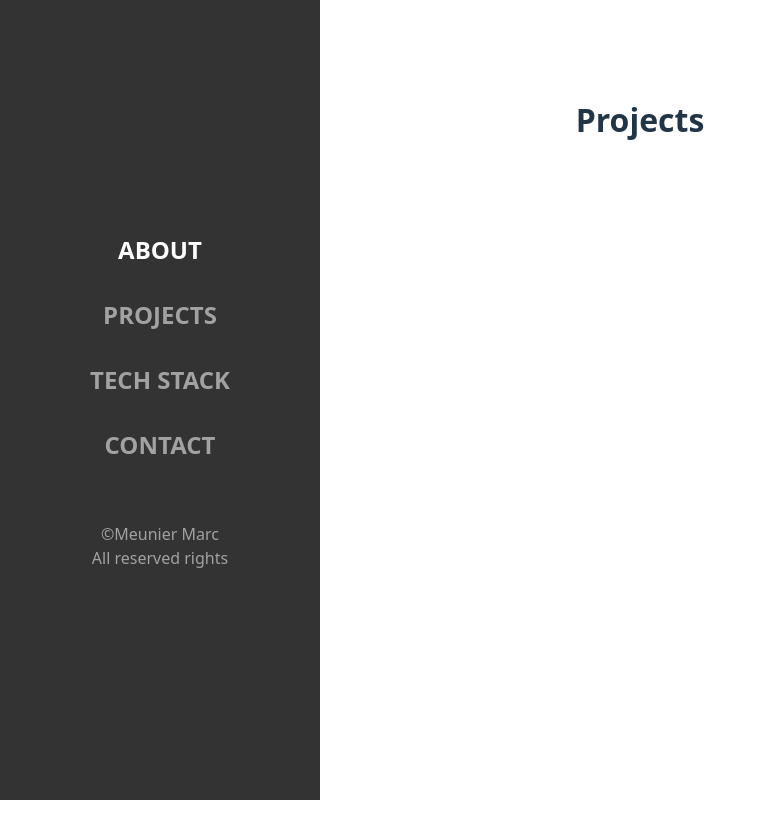
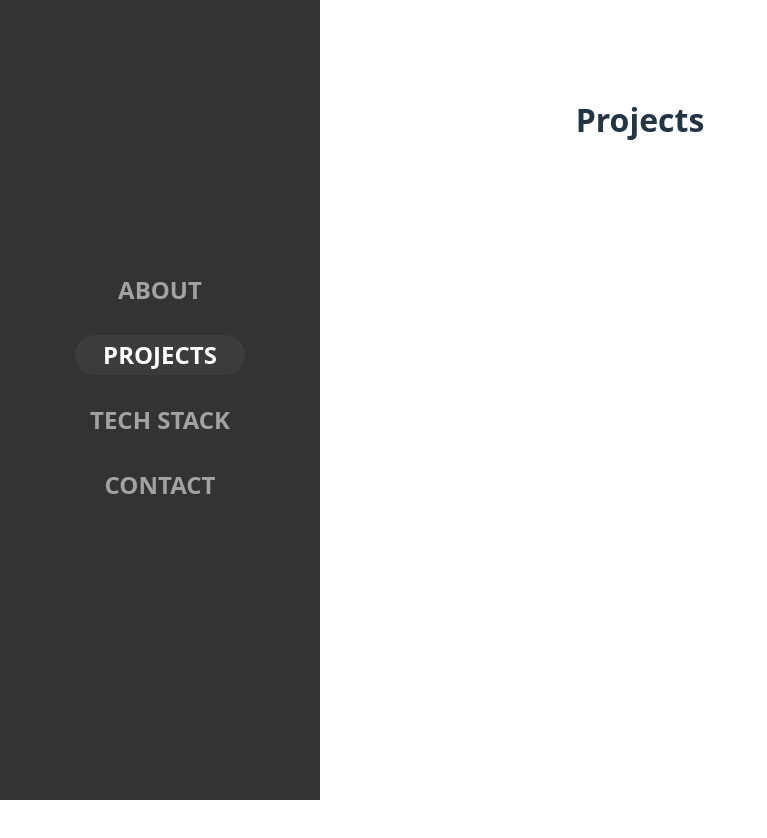
Before and after one commit to Seri0usBlack/My-Vuejs-Portfolio, a Vue app: page / in a window 1280 px wide. Shown: the top 838 px of the page, without its empty margins (0-767 px from the left). Built offline with nearby package versions, Linux system fonts and the light colour scheme.

Commit message:
Raccordement des slides avec la sidebar

```diff
--- a/src/components/Navigation.vue
+++ b/src/components/Navigation.vue
@@ -1,46 +1,37 @@
 <template>
     <nav class="sidebar">
       <ul>
-            <li v-for="section in sections"
+      <li
+        v-for="section in sections"
         :key="section.id"
-            :class="{ active: isActive(section.id) }"
-            @click="setActive(section.id)">
+        :class="{ active: section.id === activeSection }"
+      >
         {{ section.name }}
       </li>
     </ul>
-        <p>&copy;Meunier Marc <br>All reserved rights</p>
   </nav>
-
 </template>
-
-
-
-
 
 <script lang="ts">
 export default {
   name: 'Navigation',
+  props: {
+    activeSection: {
+      type: String,
+      required: true
+    }
+  },
   data() {
     return {
-      activeSection: 'about',  // Section active par défaut
-      // Tableau des sections de la sidebar
       sections: [
-        { id: 'about', name: 'About' },
-        { id: 'projects', name: 'Projects' },
-        { id: 'skills', name: 'Tech Stack' },
-        { id: 'contact', name: 'Contact' },
-      ],
-    };
-  },
-  methods: {
-    setActive(sectionId) {
-      this.activeSection = sectionId;
-    },
-    isActive(sectionId) {
-      return this.activeSection === sectionId;
-    },
-  },
-};
+        { id: 'About', name: 'About' },
+        { id: 'Projects', name: 'Projects' },
+        { id: 'TechStack', name: 'Tech Stack' },
+        { id: 'Contact', name: 'Contact' },
+      ]
+    }
+  }
+}
 </script>
 
 <style scoped>
@@ -81,6 +72,7 @@ export default {
 
 .sidebar ul li.active{
     color: #fff;
+    background-color: rgba(164, 158, 158, 0.081);
 }
 
 
--- a/src/components/Sliders.vue
+++ b/src/components/Sliders.vue
@@ -1,6 +1,6 @@
 <template>
-    <div class="slider-container">
-        <Navigation :active-index="activeIndex" :titles="slidesTitles" />
+    <div class="sliders-container">
+        <Navigation :activeSection="currentSection" />
 
 
         <div class="slides-viewport">
@@ -13,7 +13,7 @@
 </template>
 
 <script lang="ts">
-import {ref, onMounted } from 'vue';
+import {ref, onMounted, computed } from 'vue';
 import { gsap } from 'gsap';
 import About from './About.vue';
 import Projects from "./Projects.vue";
@@ -34,7 +34,8 @@ export default {
         const slidesWrapper = ref(null);
 
         const slides = [About, Projects, TechStack, Contact];
-        const slidesTitles = ['About', 'Projects', 'Tech Stack', "Contact"];
+        const sections = ['About', 'Projects', 'TechStack', 'Contact'];
+        const currentSection = computed(() => sections[activeIndex.value]);
 
         const animateSlide = (index) =>{
             gsap.to(slidesWrapper.value, {
@@ -46,13 +47,13 @@ export default {
 
         onMounted(() => {
             setInterval(() => {
-                const nextIndex = (activeIndex.value + 1) % slides.length;
+                const nextIndex = (activeIndex.value + 1) % sections.length;
+                animateSlide(nextIndex);
                 activeIndex.value = nextIndex;
-                animateSlide(nextIndex);
             }, 4000);
         });
 
-        return { activeIndex, slidesWrapper, slides, slidesTitles};
+        return { activeIndex, slidesWrapper, currentSection, slides};
 
     }
 }
```
Lines whose indentation alone changed are shown as unchanged.
